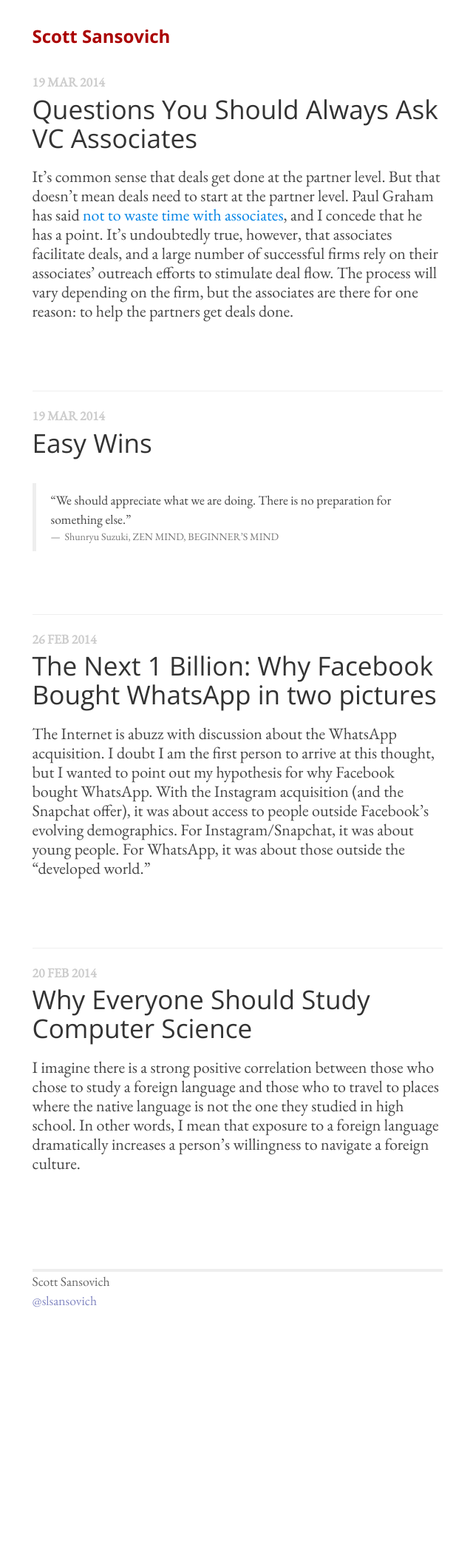
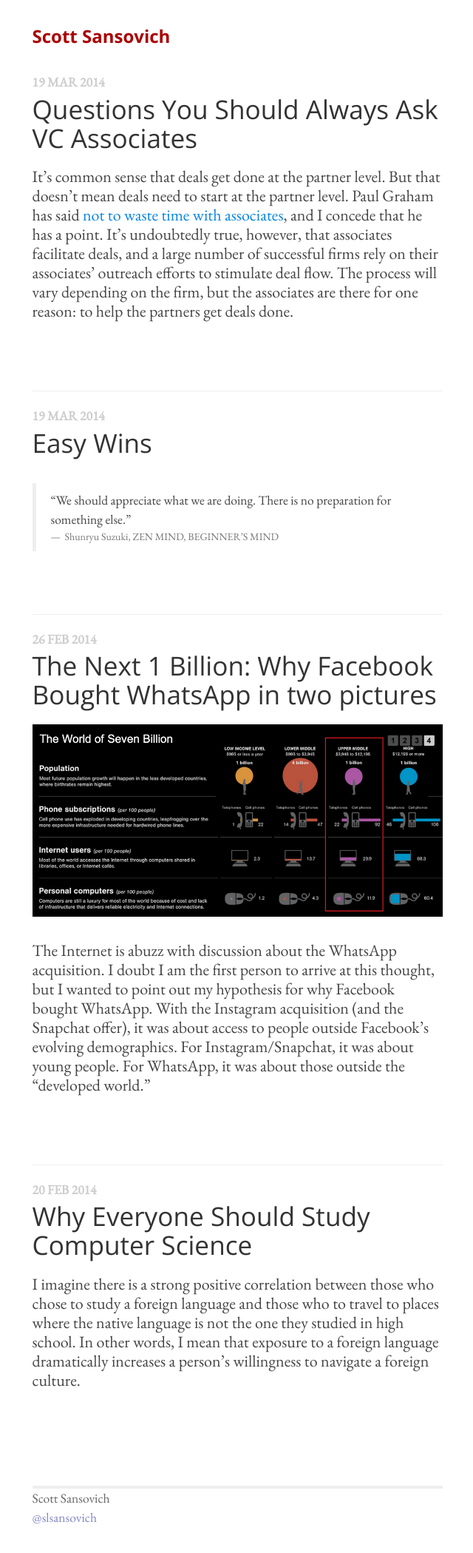
Before and after one commit to ssansovich/old-blog, a Jekyll site: the page built from index.html, in a window 1280 px wide. Shown: the whole page at 74% size, without its empty margins (319-959 px from the left). Built offline with Jekyll 4.4.1, drawn with Linux system fonts in a browser that asks for light colours; nearby versions of some CDN libraries; Markdown is read by kramdown in place of the engine named in the settings; before the commit the page ends 1806 px from its top, so only the background shows below that.

Commit message:
adding back first image selector

```diff
--- a/css/main.css
+++ b/css/main.css
@@ -139,7 +139,10 @@
 blockquote   { margin:2em 0; }
 blockquote p { margin-top:0em; }
 
-img { width: 100%;}
+img {
+  width: 100%;
+  margin-bottom:1.5em;
+}
 
 ol > li {
   margin-left:1.4em;
--- a/index.html
+++ b/index.html
@@ -8,8 +8,7 @@
   	<div class="post">
 	    <p class="meta">{{ post.date | date_to_string }}</p>
 	    <a href="{{ post.url }}"><h2>{{ post.title }}</h2></a>
-	    <!-- {{ post | first_img }}
-	    {{ post | first_p }} -->
+	    {{ post | first_img }}
 	    {{ post.excerpt }}
 	  </div>
   {% endfor %}
```
Also changed, not shown: 2 other files.
